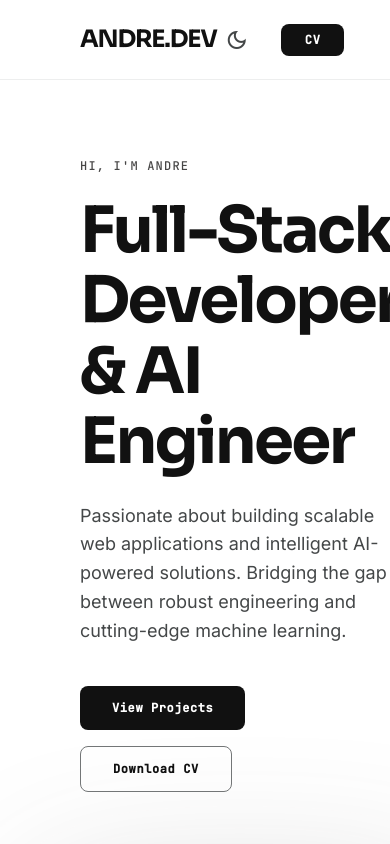
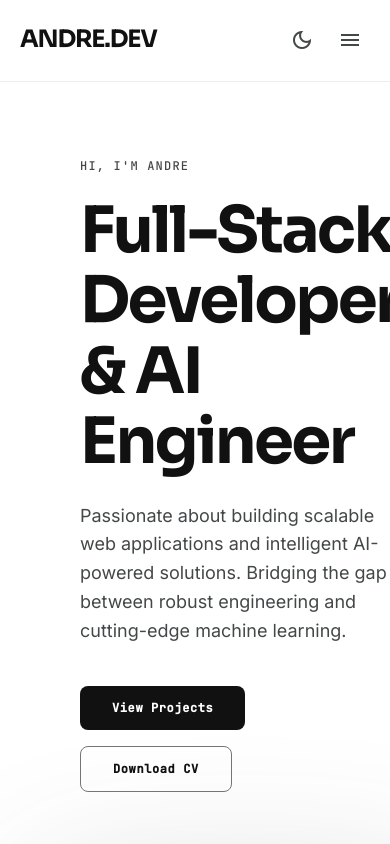
Before and after one commit to andrelim-dev/my-portfolio, a React (Vite) app: page / in a window 390 px wide. Shown: the top 844 px of the page. Built offline with nearby package versions, Linux system fonts and the light colour scheme.

Commit message:
feat: make navbar responsive and remove download cv button

```diff
--- a/src/components/Navbar.jsx
+++ b/src/components/Navbar.jsx
@@ -1,3 +1,4 @@
+import { useEffect, useState } from "react";
 import { navLinks } from "../data/navLinks.js";
 import { useActiveSection } from "../hooks/useActiveSection.js";
 import { useTheme } from "../hooks/useTheme.js";
@@ -8,13 +9,38 @@ const SECTION_IDS = navLinks.map((link) => link.href.replace("#", ""));
 export default function Navbar() {
   const activeId = useActiveSection(SECTION_IDS);
   const { theme, toggleTheme } = useTheme();
+  const [isMenuOpen, setIsMenuOpen] = useState(false);
+
+  // Close the mobile menu whenever the route/hash changes (i.e. the
+  // person tapped a link) and on resize back up to desktop width.
+  useEffect(() => {
+    if (!isMenuOpen) return;
+
+    const closeOnResize = () => {
+      if (window.innerWidth >= 768) setIsMenuOpen(false);
+    };
+
+    window.addEventListener("resize", closeOnResize);
+    return () => window.removeEventListener("resize", closeOnResize);
+  }, [isMenuOpen]);
+
+  // Prevent background scroll while the mobile menu is open.
+  useEffect(() => {
+    document.body.style.overflow = isMenuOpen ? "hidden" : "";
+    return () => {
+      document.body.style.overflow = "";
+    };
+  }, [isMenuOpen]);
+
+  const closeMenu = () => setIsMenuOpen(false);
 
   return (
-    <nav className="fixed top-0 w-full z-50 bg-surface/80 backdrop-blur-xl border-b border-outline-variant/30 h-20">
-      <div className="flex justify-between items-center w-full px-margin-desktop max-w-container-max mx-auto h-full">
+    <nav className="fixed top-0 w-full z-50 bg-surface/80 backdrop-blur-xl border-b border-outline-variant/30">
+      <div className="flex justify-between items-center w-full px-margin-mobile md:px-margin-desktop max-w-container-max mx-auto h-20">
         <a
           className="font-display text-headline-md font-bold tracking-tighter text-on-surface"
           href="#hero"
+          onClick={closeMenu}
         >
           ANDRE.DEV
         </a>
@@ -38,24 +64,54 @@ export default function Navbar() {
           })}
         </div>
 
-        <div className="flex items-center gap-6">
+        <div className="flex items-center gap-2 md:gap-6">
           <button
             type="button"
             onClick={toggleTheme}
             aria-label="Toggle color theme"
-            className="flex items-center p-2 text-on-surface-variant hover:text-on-surface transition-colors active:scale-95 duration-200"
+            className="flex items-center p-2 text-on-surface-variant cursor-pointer hover:text-on-surface transition-colors active:scale-95 duration-200"
           >
             <Icon name={theme === "light" ? "dark_mode" : "light_mode"} />
           </button>
-          <a
-            className="px-6 py-2.5 bg-on-background text-background font-bold rounded-lg hover:opacity-80 transition-opacity active:scale-95 duration-200 font-label-sm text-label-sm"
-            href="/CV_Andre.pdf"
-            download="CV_Andre.pdf"
-            target="_blank"
-            rel="noopener noreferrer"
+
+          <button
+            type="button"
+            onClick={() => setIsMenuOpen((prev) => !prev)}
+            aria-label={isMenuOpen ? "Close menu" : "Open menu"}
+            aria-expanded={isMenuOpen}
+            aria-controls="mobile-menu"
+            className="md:hidden flex items-center p-2 text-on-surface-variant hover:text-on-surface transition-colors active:scale-95 duration-200"
           >
-            CV
-          </a>
+            <Icon name={isMenuOpen ? "close" : "menu"} />
+          </button>
+        </div>
+      </div>
+
+      {/* Mobile menu panel */}
+      <div
+        id="mobile-menu"
+        className={`md:hidden overflow-hidden transition-[max-height,opacity] duration-300 ease-in-out border-t border-outline-variant/30 bg-surface/95 backdrop-blur-xl ${
+          isMenuOpen ? "max-h-96 opacity-100" : "max-h-0 opacity-0"
+        }`}
+      >
+        <div className="flex flex-col px-margin-mobile py-6 gap-2">
+          {navLinks.map((link) => {
+            const isActive = activeId === link.href.replace("#", "");
+            return (
+              <a
+                key={link.href}
+                href={link.href}
+                onClick={closeMenu}
+                className={
+                  isActive
+                    ? "py-3 px-2 rounded-lg bg-surface-container-low text-on-background font-bold font-body-md text-body-md transition-colors"
+                    : "py-3 px-2 rounded-lg text-on-surface-variant hover:bg-surface-container-low hover:text-on-surface transition-colors font-body-md text-body-md"
+                }
+              >
+                {link.label}
+              </a>
+            );
+          })}
         </div>
       </div>
     </nav>
```
